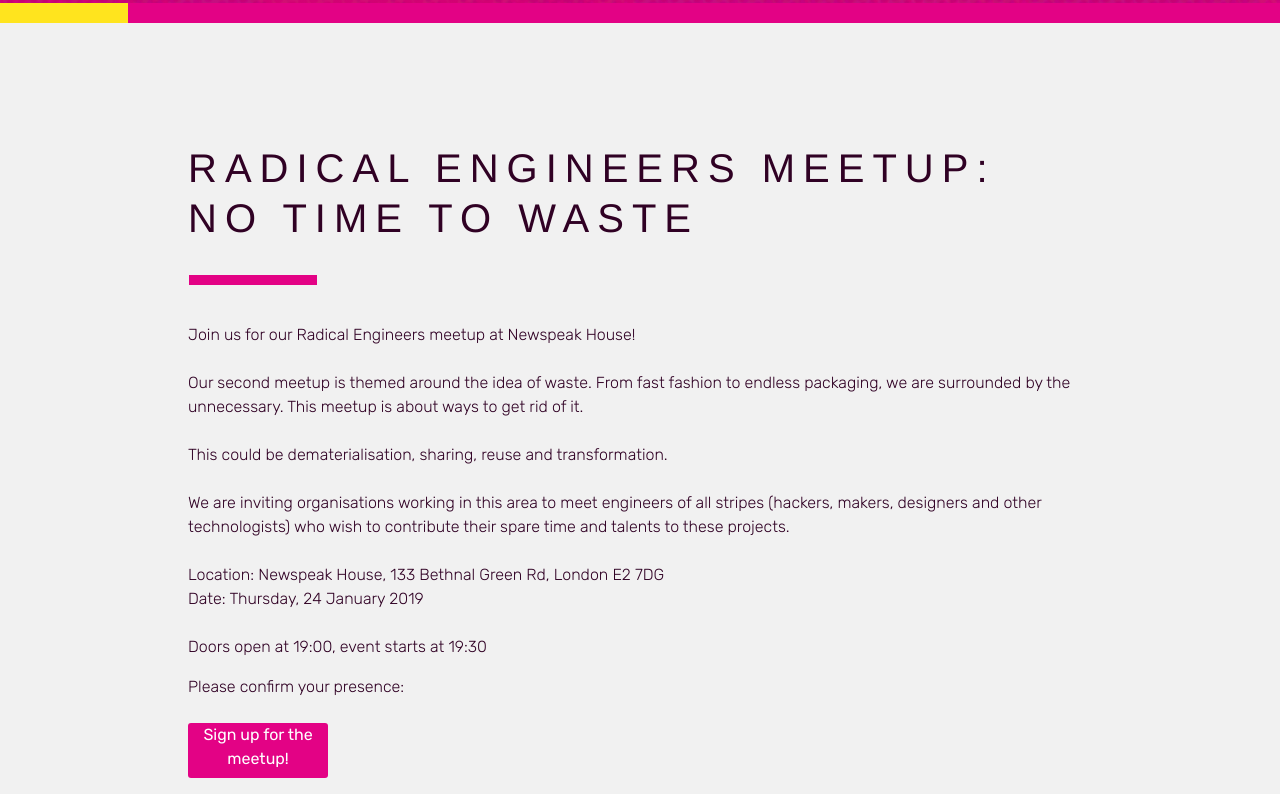
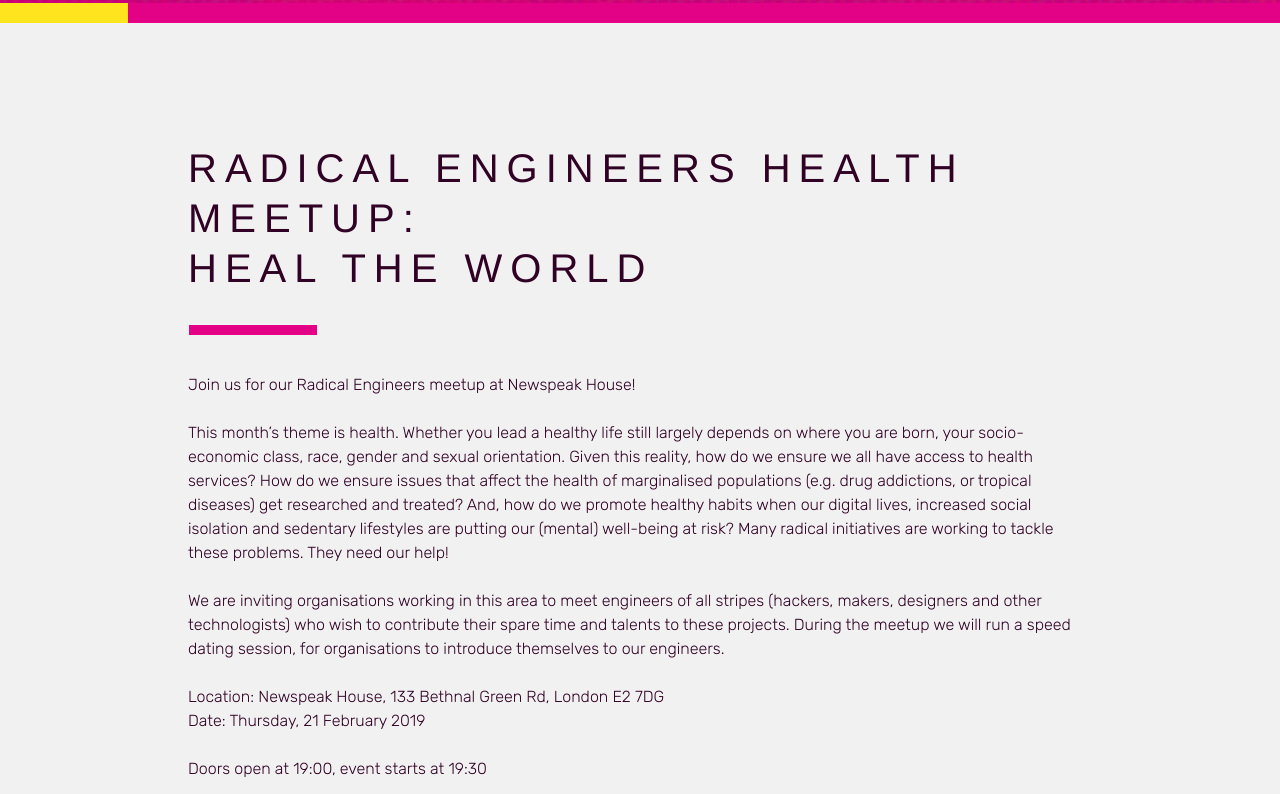
Before and after one commit to radicalengineers/website, a plain HTML site: page index.html in a window 1280 px wide. Shown: the part 557-1351 px from the top of the page. Drawn offline with Linux system fonts and the light colour scheme.

Commit message:
updated invite

```diff
--- a/index.html
+++ b/index.html
@@ -35,21 +35,19 @@
     <section id="projects" class="container py4 px4 elem-margin">
       <div class="clearfix mxn2">
         <div class="col-11 mx-auto">
-          <h1 class="responsive-h1 caps py2 px3 mb2">Radical Engineers meetup: <br>No Time to Waste</h1>
+          <h1 class="responsive-h1 caps py2 px3 mb2">Radical Engineers health meetup: <br>Heal The World</h1>
           <hr class="haar-p"/>
             <div class="sm-col sm-col-12 px3 py1">
               <p class="">Join us for our Radical Engineers meetup at Newspeak House!
                 <br><br>
-                Our second meetup is themed around the idea of waste. From fast fashion to endless packaging, we are surrounded by the unnecessary. This meetup is about ways to get rid of it.
+                This month’s theme is health. Whether you lead a healthy life still largely depends on where you are born, your socio-economic class, race, gender and sexual orientation. Given this reality, how do we ensure we all have access to health services? How do we ensure issues that affect the health of marginalised populations (e.g. drug addictions, or tropical diseases) get researched and treated? And, how do we promote healthy habits when our digital lives, increased social isolation and sedentary lifestyles are putting our (mental) well-being at risk? Many radical initiatives are working to tackle these problems. They need our help!
                 <br><br>
-                This could be dematerialisation, sharing, reuse and transformation.
-                <br><br>
-                We are inviting organisations working in this area to meet engineers of all stripes (hackers, makers, designers and other technologists) who wish to contribute their spare time and talents to these projects.
+                We are inviting organisations working in this area to meet engineers of all stripes (hackers, makers, designers and other technologists) who wish to contribute their spare time and talents to these projects. During the meetup we will run a speed dating session, for organisations to introduce themselves to our engineers.
                 <br>
                 <br>
                 Location: Newspeak House, 133 Bethnal Green Rd, London E2 7DG
                 <br>
-                Date: Thursday, 24 January 2019
+                Date: Thursday, 21 February 2019
                 <br>
                 <br>
                 Doors open at 19:00, event starts at 19:30
@@ -57,7 +55,7 @@
                 <p>Please confirm your presence:
                 <br>
                 <br>
-                <a target="_blank" href="https://www.eventbrite.co.uk/e/radical-engineers-no-time-to-waste-tickets-54709351142?aff=efbeventtix&fbclid=IwAR17EtKEP6Qwcev1zGGw-fYFVQtFCxszSNpM4h9iYrYeQwaS12AZ5L6lGUQ" class="button2">Sign up for the meetup!</a></p>
+                <a target="_blank" href="https://www.eventbrite.co.uk/e/heal-the-world-radical-health-meetup-tickets-55868054856" class="button2">Sign up for the meetup!</a></p>
                 <br>
                 <p>See other <a href="/current_future_projects.html">projects</a> Radical Engineers are working on.</p>
             </div>
```
